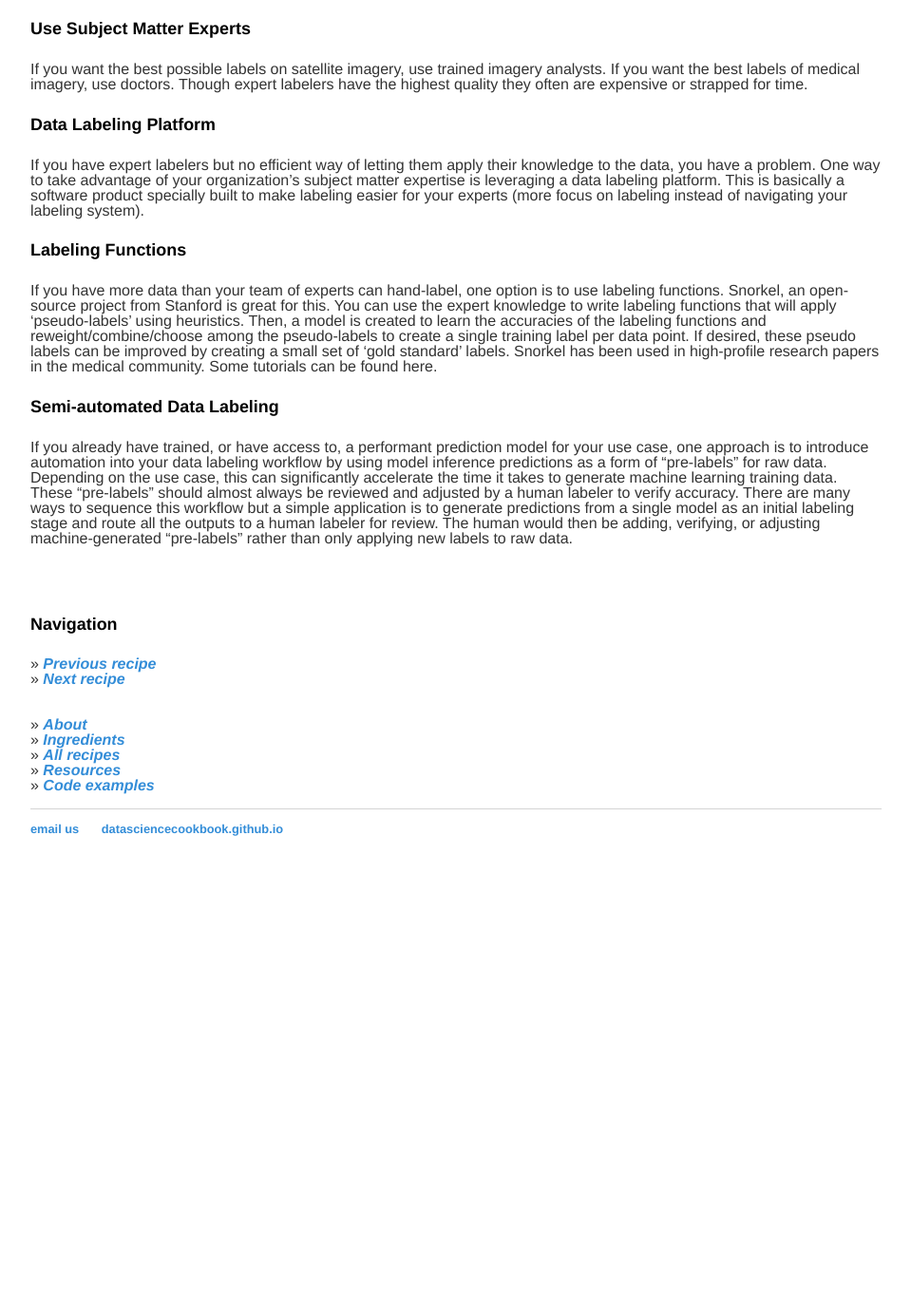
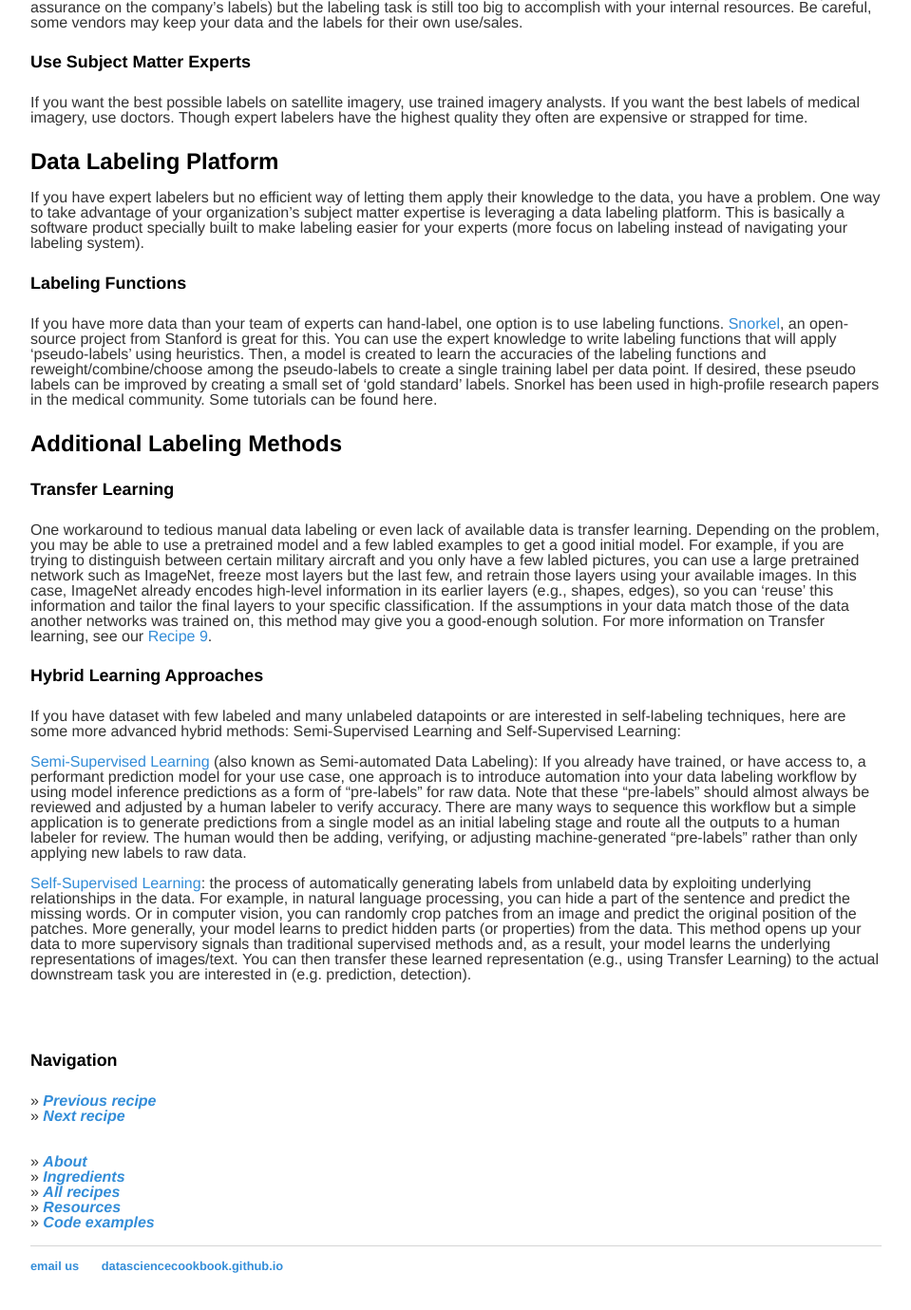
Before and after one commit to datasciencecookbook/datasciencecookbook.github.io, a Jekyll site: the page built from _posts/2021-03-03-Recipe-3.md, in a window 1280 px wide and 1400 px high, scrolled down 2899 px. Shown: the top 1379 px of the window at 95% size, without its empty margins (160-1119 px from the left). Built offline with Jekyll 4.4.1, drawn with Linux system fonts in a browser that asks for light colours; before the commit the page ends 3839 px from its top, so only the background shows below that; some of the changed text lies outside the part shown.

Commit message:
added hybrid learning; reorganized labeling

```diff
--- a/_posts/2021-03-03-Recipe-3.md
+++ b/_posts/2021-03-03-Recipe-3.md
@@ -6,9 +6,9 @@ permalink: /recipe3/
 ---
 ## Understanding your Data
 
-After you defined your problem and acquired some data, you really need to understand the data. This means understanding how it was created, what assumptions and biases are implicit in the dataset, and, most importantly, **is the information you are seeking actually present in the data?** Machine learning can give you an answer but no amount of voodoo magic and neural network layers can extract information from a dataset that doesn't fundamentally have it. Always clarify your objectives and make sure you have the correct data to support those objectives.
+After you defined your problem and acquired some data, you really need to understand the data. This means understanding how it was created, what assumptions and biases are implicit in the dataset, and, most importantly, **is the information you are seeking actually present in the data?** Machine learning can give you an answer but no amount of neural network layers and voodoo magic can extract information from a dataset that doesn't fundamentally have it. For example, a bank may want to use ML to prevent them from granting loans that default or approve previously-rejected loans that could have perfomed. They shouldn't use just their own historical data (on previously-rejected loans) since it doesn't contain the information on whether those loans would have perfomed or not ([source](https://hbr.org/2018/04/if-your-data-is-bad-your-machine-learning-tools-are-useless)). Another example is a policy maker who wants to inact afterschool tutoring reform to help disadvantaged students based soley on the results of an A/B testing on middleschoolers (i.e., one random group receives tutoring and the other does not). However, it may be the case that the disadvantaged group the policy maker is interested in didn't have access to afterschool tutoring or did not volunteer. Instead, the data from the A/B test only provides information about the students who volunteered and showed up to the A/B test (who may be more well-off), and not about disadvantaged groups.
 
-Check & Fix Errors: https://hbr.org/2018/04/if-your-data-is-bad-your-machine-learning-tools-are-useless
+Always clarify your objectives and make sure you have the correct data to support those objectives. For a more on the importance of data quality and an in-depth pipeline to cleaning data and clarifying objectives, check out this [HBR article](https://hbr.org/2018/04/if-your-data-is-bad-your-machine-learning-tools-are-useless).
 
 <br><br><br><br>
 ### Structured vs. Unstructured Data
@@ -59,14 +59,24 @@ A private crowd may have more training than a public crowd, but costs considerab
 #### Use Subject Matter Experts
 If you want the best possible labels on satellite imagery, use trained imagery analysts. If you want the best labels of medical imagery, use doctors. Though expert labelers have the highest quality they often are expensive or strapped for time.
 
-#### Data Labeling Platform
+### Data Labeling Platform
 If you have expert labelers but no efficient way of letting them apply their knowledge to the data, you have a problem. One way to take advantage of your organization’s subject matter expertise is leveraging a data labeling platform. This is basically a software product specially built to make labeling easier for your experts (more focus on labeling instead of navigating your labeling system).
 
 #### Labeling Functions
-If you have more data than your team of experts can hand-label, one option is to use labeling functions. Snorkel, an open-source project from Stanford is great for this. You can use the expert knowledge to write labeling functions that will apply ‘pseudo-labels’ using heuristics. Then, a model is created to learn the accuracies of the labeling functions and reweight/combine/choose among the pseudo-labels to create a single training label per data point. If desired, these pseudo labels can be improved by creating a small set of ‘gold standard’ labels. Snorkel has been used in high-profile research papers in the medical community. Some tutorials can be found here.
+If you have more data than your team of experts can hand-label, one option is to use labeling functions. [Snorkel](https://www.snorkel.org/), an open-source project from Stanford is great for this. You can use the expert knowledge to write labeling functions that will apply ‘pseudo-labels’ using heuristics. Then, a model is created to learn the accuracies of the labeling functions and reweight/combine/choose among the pseudo-labels to create a single training label per data point. If desired, these pseudo labels can be improved by creating a small set of ‘gold standard’ labels. Snorkel has been used in high-profile research papers in the medical community. Some tutorials can be found here.
 
-#### Semi-automated Data Labeling
-If you already have trained, or have access to, a performant prediction model for your use case, one approach is to introduce automation into your data labeling workflow by using model inference predictions as a form of “pre-labels” for raw data. Depending on the use case, this can significantly accelerate the time it takes to generate machine learning training data. These “pre-labels” should almost always be reviewed and adjusted by a human labeler to verify accuracy. There are many ways to sequence this workflow but a simple application is to generate predictions from a single model as an initial labeling stage and route all the outputs to a human labeler for review. The human would then be adding, verifying, or adjusting machine-generated “pre-labels” rather than only applying new labels to raw data.
+### Additional Labeling Methods
+
+#### Transfer Learning
+One workaround to tedious manual data labeling or even lack of available data is transfer learning. Depending on the problem, you may be able to use a pretrained model and a few labled examples to get a good initial model. For example, if you are trying to distinguish between certain military aircraft and you only have a few labled pictures, you can use a large pretrained network such as ImageNet, freeze most layers but the last few, and retrain those layers using your available images. In this case, ImageNet already encodes high-level information in its earlier layers (e.g., shapes, edges), so you can 'reuse' this information and tailor the final layers to your specific classification. If the assumptions in your data match those of the data another networks was trained on, this method may give you a good-enough solution. For more information on Transfer learning, see our [Recipe 9](/recipe9).
+
+#### Hybrid Learning Approaches
+If you have dataset with few labeled and many unlabeled datapoints or are interested in self-labeling techniques, here are some more advanced hybrid methods: Semi-Supervised Learning and Self-Supervised Learning:
+
+[Semi-Supervised Learning](https://machinelearningmastery.com/what-is-semi-supervised-learning/) (also known as Semi-automated Data Labeling): If you already have trained, or have access to, a performant prediction model for your use case, one approach is to introduce automation into your data labeling workflow by using model inference predictions as a form of “pre-labels” for raw data. Note that these “pre-labels” should almost always be reviewed and adjusted by a human labeler to verify accuracy. There are many ways to sequence this workflow but a simple application is to generate predictions from a single model as an initial labeling stage and route all the outputs to a human labeler for review. The human would then be adding, verifying, or adjusting machine-generated “pre-labels” rather than only applying new labels to raw data.
+
+[Self-Supervised Learning](https://ai.facebook.com/blog/self-supervised-learning-the-dark-matter-of-intelligence/): the process of automatically generating labels from unlabeld data by exploiting underlying relationships in the data. For example, in natural language processing, you can hide a part of the sentence and predict the missing words. Or in computer vision, you can randomly crop patches from an image and predict the original position of the patches. More generally, your model learns to predict hidden parts (or properties) from the data. This method opens up your data to more supervisory signals than traditional supervised methods and, as a result, your model learns the underlying representations of images/text. You can then transfer these learned representation (e.g., using Transfer Learning) to the actual downstream task you are interested in (e.g. prediction, detection).
+
 
 <br><br>
 
```
Also changed, not shown: other parts of _posts/2021-03-03-Recipe-3.md (+2 -2 lines).
